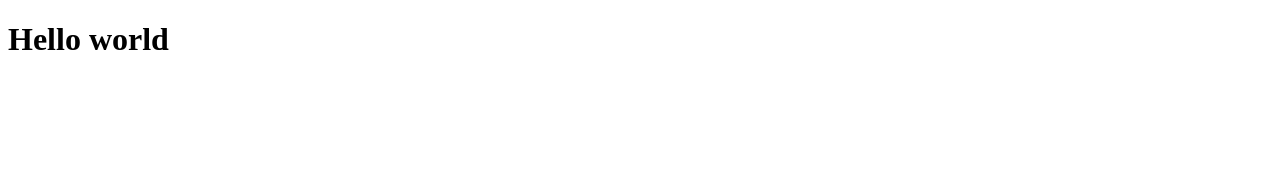
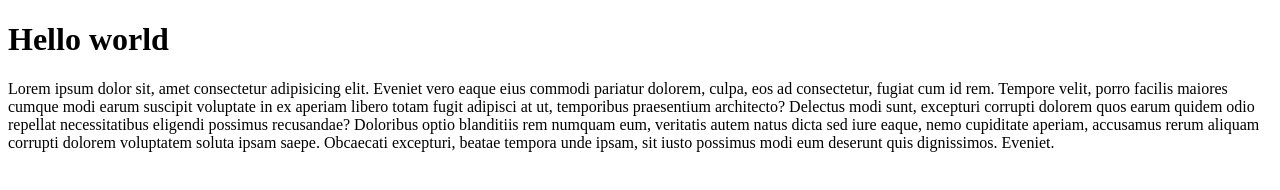
Before and after one commit to Abbos12345/gridsecond, a plain HTML site: page index.html in a window 1280 px wide. Drawn offline with Linux system fonts and the light colour scheme.

Commit message:
added paragraph

```diff
--- a/index.html
+++ b/index.html
@@ -8,5 +8,6 @@
 </head>
 <body>
     <h1>Hello world</h1>
+    <p>Lorem ipsum dolor sit, amet consectetur adipisicing elit. Eveniet vero eaque eius commodi pariatur dolorem, culpa, eos ad consectetur, fugiat cum id rem. Tempore velit, porro facilis maiores cumque modi earum suscipit voluptate in ex aperiam libero totam fugit adipisci at ut, temporibus praesentium architecto? Delectus modi sunt, excepturi corrupti dolorem quos earum quidem odio repellat necessitatibus eligendi possimus recusandae? Doloribus optio blanditiis rem numquam eum, veritatis autem natus dicta sed iure eaque, nemo cupiditate aperiam, accusamus rerum aliquam corrupti dolorem voluptatem soluta ipsam saepe. Obcaecati excepturi, beatae tempora unde ipsam, sit iusto possimus modi eum deserunt quis dignissimos. Eveniet.</p>
 </body>
 </html>
```
